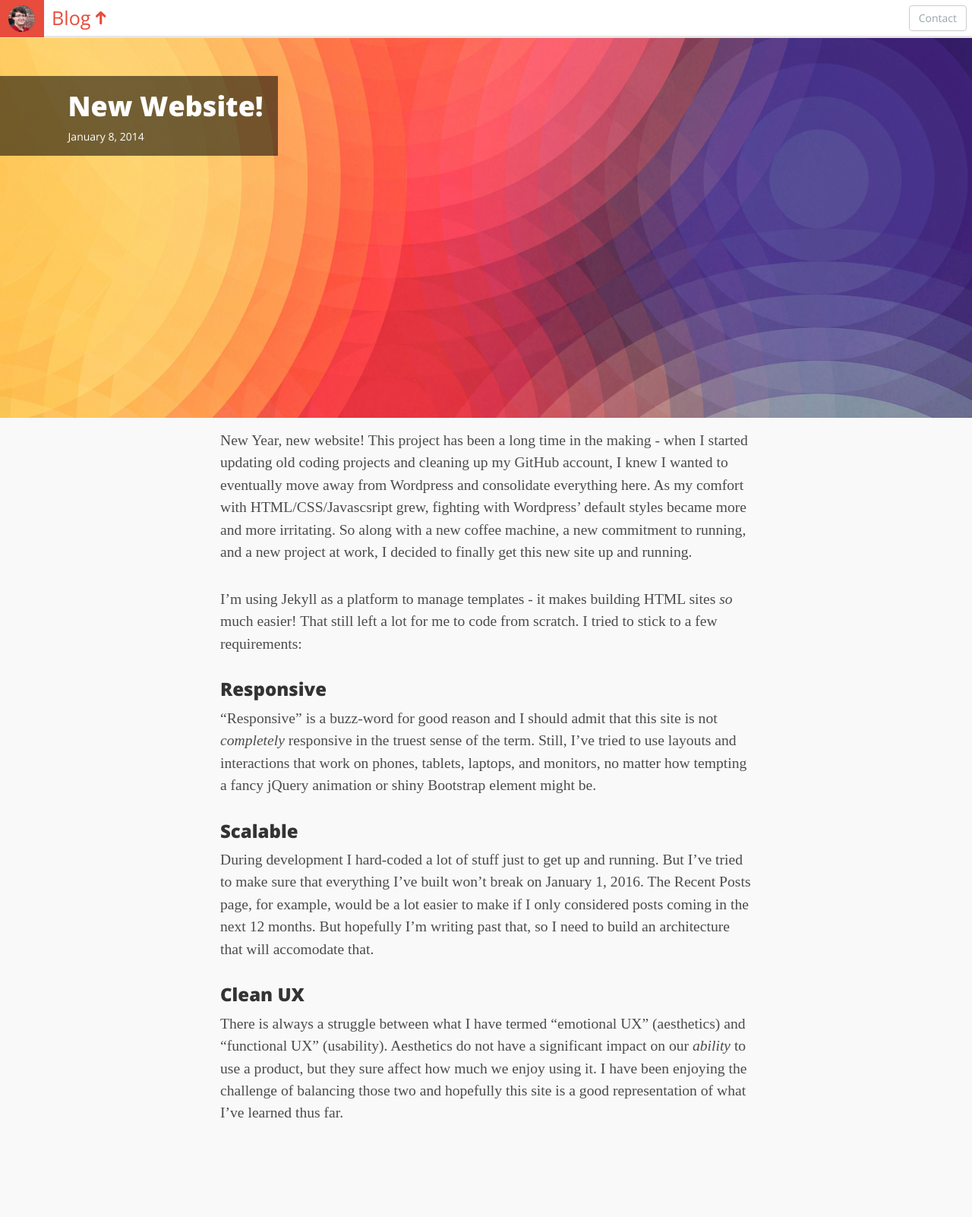
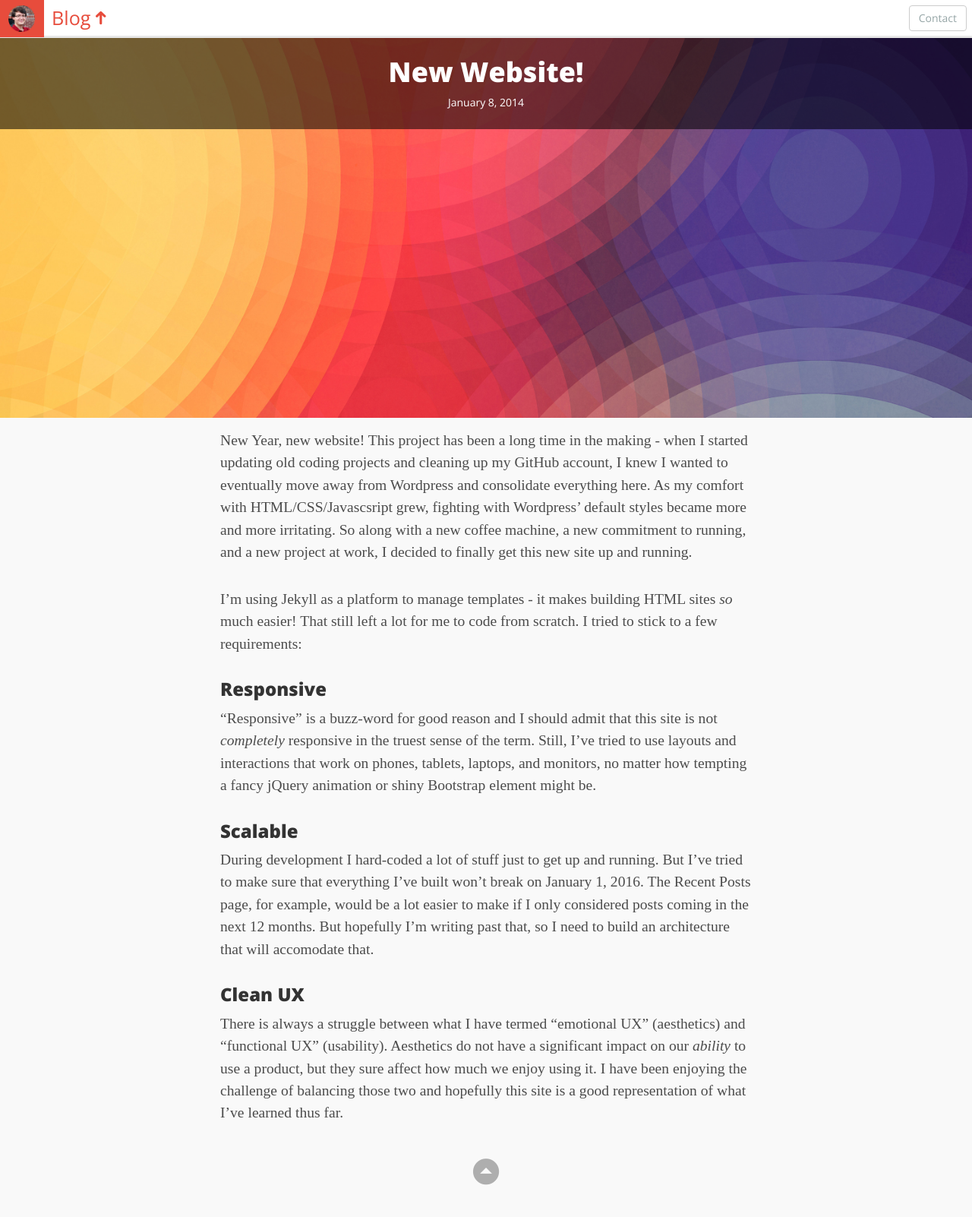
Before and after one commit to brettrowley/brettrowley.github.io, a Jekyll site: the page built from blog/2014_01_08.md, in a window 1280 px wide. Shown: the whole page at 76% size. Built offline with Jekyll 4.4.1, drawn with Linux system fonts in a browser that asks for light colours; some web fonts are replaced; before the commit the page ends 1542 px from its top, so only the background shows below that.

Commit message:
Added "scroll to top" btn

```diff
--- a/_layouts/post.html
+++ b/_layouts/post.html
@@ -54,14 +54,28 @@ h1, h2, h3, h4, h5, h6{
 }
 
 #header-text{
-	padding-left: 7%;
-	padding-right: 20px;
-	padding-bottom: 5px;
-	text-align: left;
+	padding: 5px 15px 15px;
+	text-align: center;
 	position: absolute;
-    top: 50px;
+    top: 0;
     left: 0;
+    width: 100%;
     background: rgba(0,0,0,0.55);
+}
+
+#to-top{
+	display: block;
+	text-align: center;
+	font-size: 3em;
+	color: rgba(0,0,0,0.3);
+	cursor: pointer;
+	transition: 0.25s;
+	-webkit-transition: 0.25s;
+}
+
+#to-top:hover{
+	color: black;
+}
 }
 
 
@@ -85,4 +103,6 @@ $(document).ready(function(){
     {{ content }}
   </article>
 
+  <i id="to-top" class="icon ion-android-arrow-dropup-circle"></i>
+
 </div>
```
Also changed, not shown: other parts of _layouts/post.html (+4 -0 lines).
